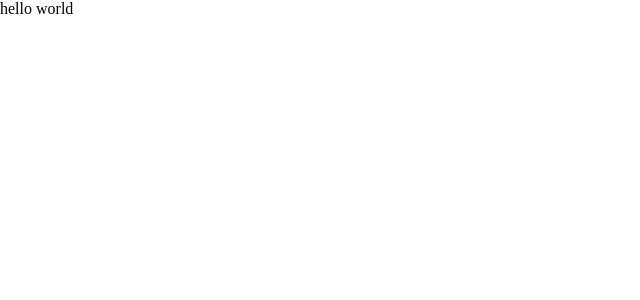
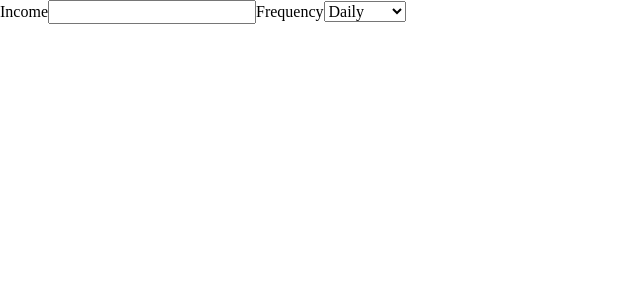
Before and after one commit to 3stacks/financial-health-check, a React (Create React App) app: page / in a window 1280 px wide. Shown: the top 300 px of the page, without its empty margins (0-640 px from the left). Built offline with nearby package versions, Linux system fonts and the light colour scheme.

Commit message:
chore: add component

```diff
--- a/prettier.config.js
+++ b/prettier.config.js
@@ -1,3 +1,4 @@
 module.exports = {
-	tabWidth: 4
+	tabWidth: 4,
+	trailingComma: 'es5'
 };
--- a/src/components/app/app.tsx
+++ b/src/components/app/app.tsx
@@ -1,11 +1,16 @@
 import React from 'react';
 import './app.style.css';
+import FrequencySelector from "../frequency-selector/frequency-selector";
 
 export default class App extends React.Component {
   render() {
     return (
         <div>
-          hello world
+            <label>
+                Income
+                <input type="text"/>
+            </label>
+            <FrequencySelector onChange={(event) => console.log(event)} />
         </div>
     )
   }
--- /dev/null
+++ b/src/components/frequency-selector/frequency-selector.tsx
@@ -0,0 +1,32 @@
+import * as React from 'react';
+
+enum FREQUENCIES {
+	DAILY = 'Daily',
+	WEEKLY = 'Weekly',
+	MONTHLY = 'Monthly',
+	ANNUALLY = 'Annually'
+}
+
+const options = [
+	FREQUENCIES.DAILY,
+	FREQUENCIES.WEEKLY,
+	FREQUENCIES.MONTHLY,
+	FREQUENCIES.ANNUALLY,
+];
+
+export default function FrequencySelector({onChange} : {onChange: (event: React.ChangeEvent) => void}) {
+	return (
+		<label>
+			Frequency
+			<select>
+				{options.map(frequencyOption => {
+					return (
+						<option value={frequencyOption}>
+							{frequencyOption}
+						</option>
+					)
+				})}
+			</select>
+		</label>
+	);
+}
```
